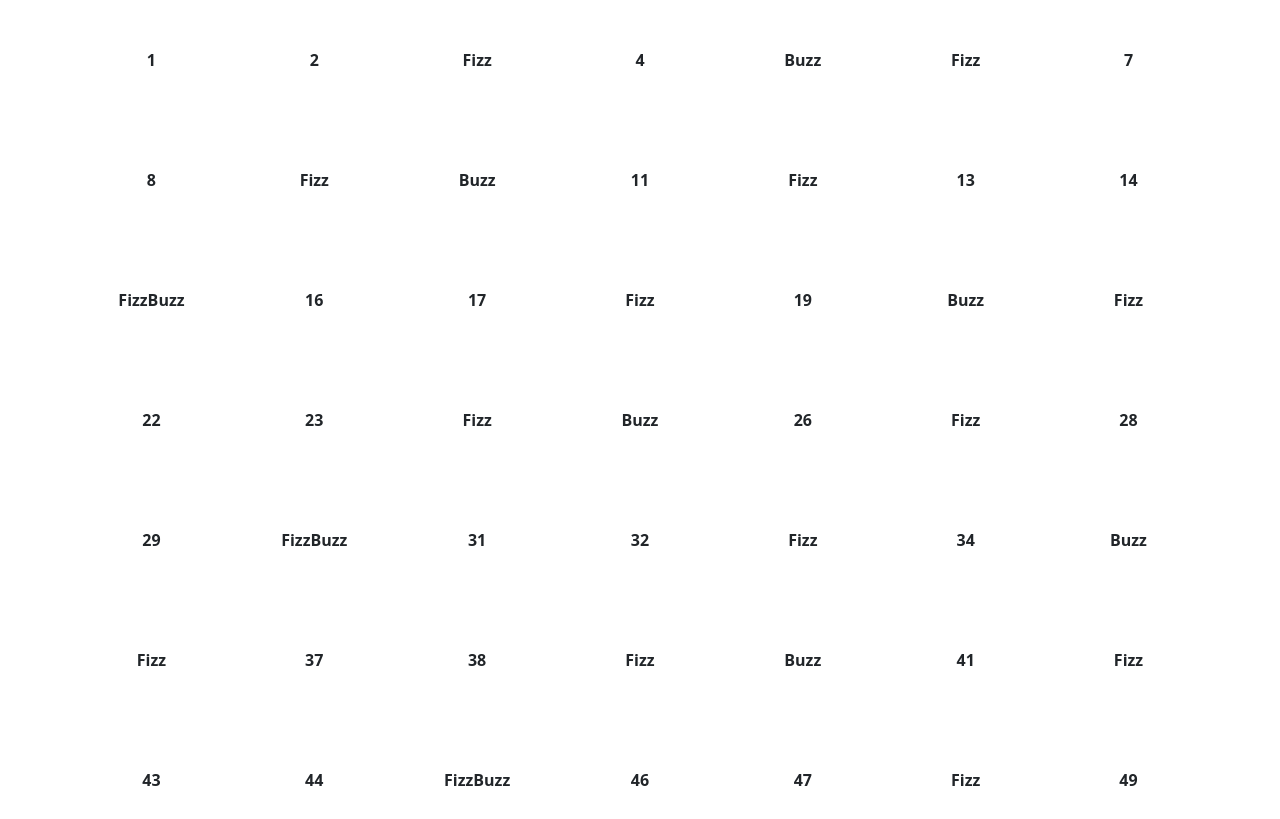
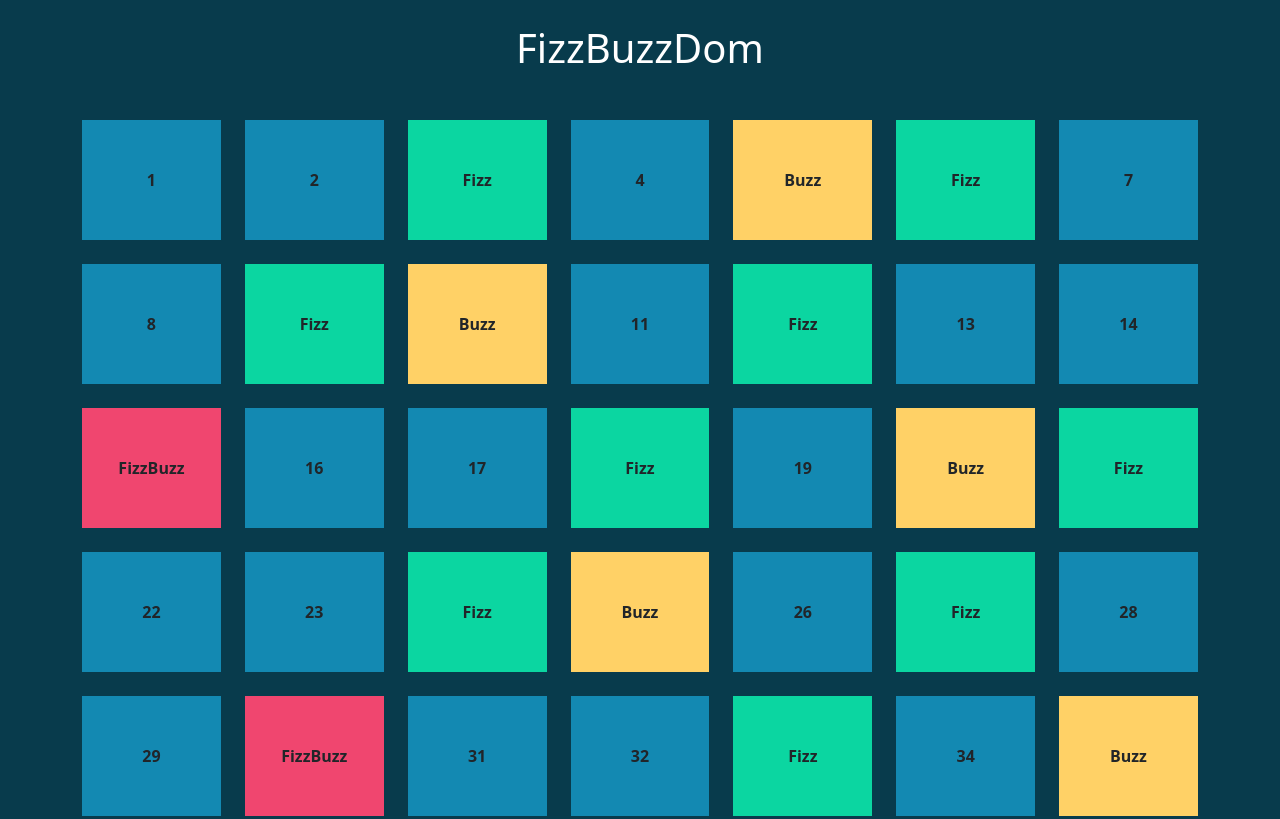
Before and after one commit to emanuelecardone/js-fizzbuzzdom, a plain HTML site: page Milestone 3/index.html in a window 1280 px wide. Shown: the top 819 px of the page. Drawn offline with nearby package versions, Linux system fonts and the light colour scheme.

Commit message:
Finita Milestone 3

```diff
--- a/Milestone 3/css/style.css
+++ b/Milestone 3/css/style.css
@@ -1,5 +1,20 @@
+main{
+    background-color: #083b4c;
+}
 /* Il row-cols funziona fino a 6, imposto io il 7 secondo gli stessi procedimenti di Bootstrap */
 .row-cols-7 > *{
     flex: 0 0 auto;
     width: calc(100% / 7);
 }
+.number_bg{
+    background-color: #1389b2;
+}
+.fizz_bg{
+    background-color: #0bd6a1;
+}
+.buzz_bg{
+    background-color: #ffd166;
+}
+.fizzbuzz_bg{
+    background-color: #f0466f;
+}
--- a/Milestone 3/index.html
+++ b/Milestone 3/index.html
@@ -11,10 +11,13 @@
 </head>
 <body>
 
-    <main>
+    <main class="pt-4">
+
+        <h1 class="text-center text-white fs-1 mb-5">FizzBuzzDom</h1>
+
         <div class="fizzbuzz_wrapper">
             <div class="container">
-                <div class="row row-cols-7">
+                <div class="row row-cols-7 g-4">
 
                 </div>
             </div>
--- a/Milestone 3/js/script.js
+++ b/Milestone 3/js/script.js
@@ -2,25 +2,29 @@
 // Scrivi un programma che stampi i numeri da 1 a 100.
 
 
-// Milestone 2:
-// Dato un container nel DOM, appendi un elemento html con il numero o la stringa corretta.
+// Milestone 3:
+// Applica uno stile differente a seconda del valore dell'indice per i multipli di 3, per i multipli di 5 e per i valori che sono sia multipli di 3 che di 5.
 
 for(let i = 1; i <= 1000; i++){
     let numberOrWord;
-
+    let backgroundClass;
     if(i % 3 === 0 && i % 5 === 0){
         numberOrWord = `FizzBuzz`;
+        backgroundClass = `fizzbuzz_bg`;
     } else if(i % 3 === 0){
         numberOrWord = `Fizz`;
+        backgroundClass = `fizz_bg`;
     } else if(i % 5 === 0){
         numberOrWord = `Buzz`;
+        backgroundClass = `buzz_bg`;
     }  else{
         numberOrWord = i;
+        backgroundClass = `number_bg`;
     }
 
     // console.log(numberOrWord);
 
     let mainRow = document.querySelector('.row');
-    mainRow.innerHTML += `<div class="col"><div class="d-flex justify-content-center align-items-center p-5 fw-bolder">${numberOrWord}</div></div>`;
+    mainRow.innerHTML += `<div class="col"><div class="d-flex justify-content-center align-items-center p-5 fw-bolder ${backgroundClass}">${numberOrWord}</div></div>`;
 
 }
```
